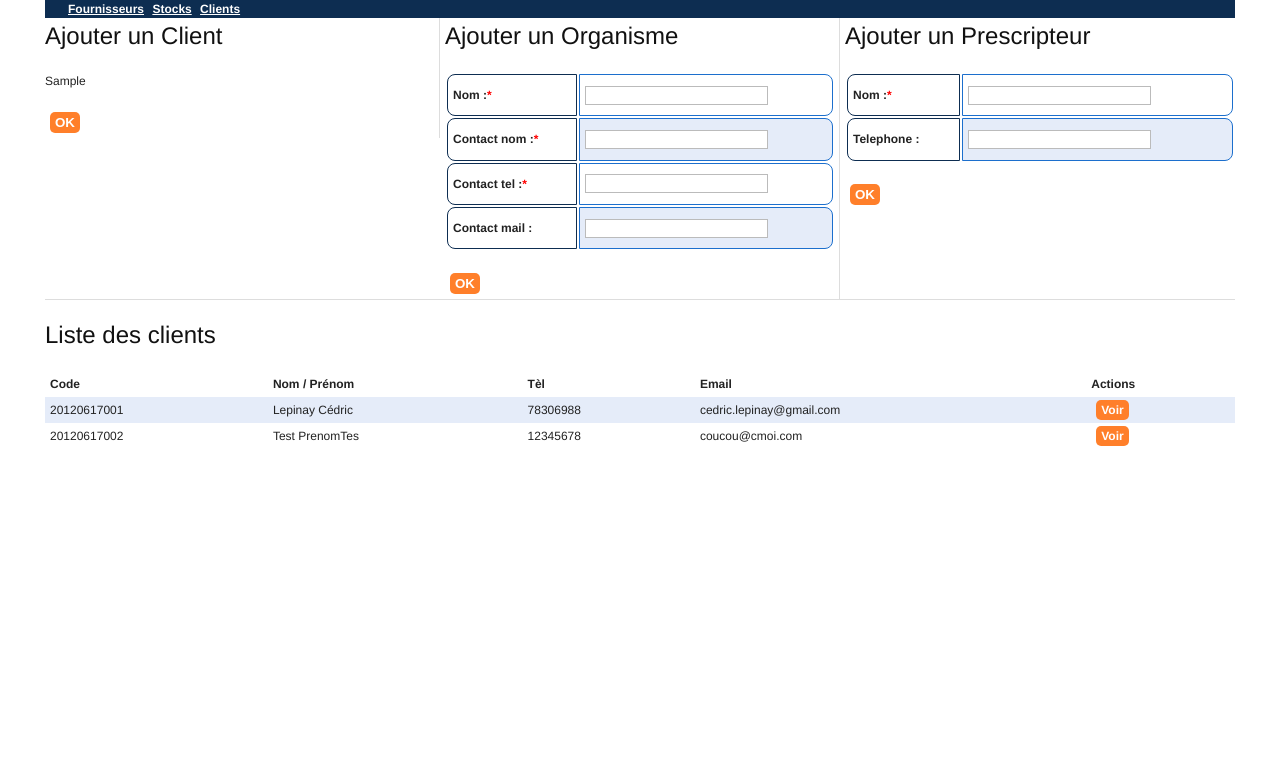
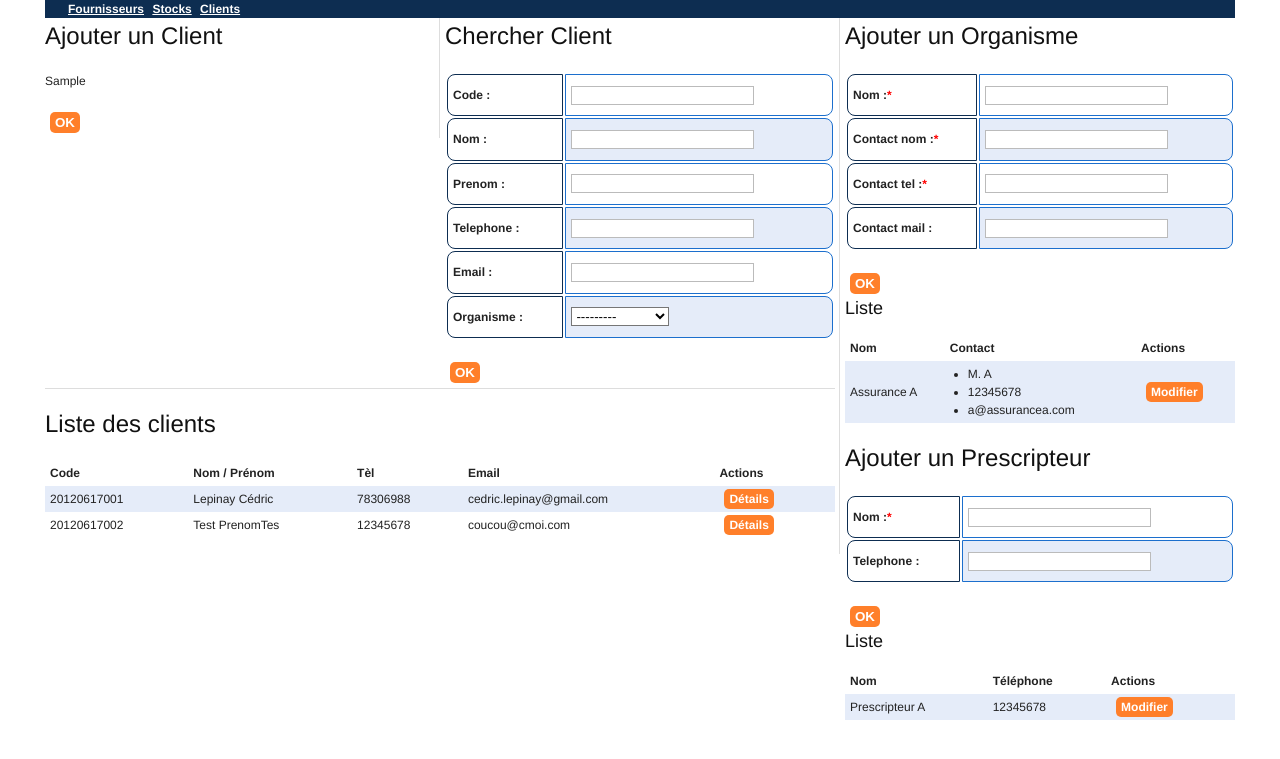
Before and after one commit to Xialis/Antares, a Django app: template Antares/Antares/templates/client/index.html in a window 1280 px wide. Shown: the top 759 px of the page. Run offline with Django 3.2, Linux system fonts and the light colour scheme; data comes from the database, SQL or seed files in the repository; both versions use the stored data as it was after the commit; tables that the repository leaves empty hold one stand-in row (values such as "Sample post"); the template is opened without the code that fills it: values that come from a table or form of the project are taken from there, most other values are stand-ins (such as "Sample title", 1, 10 or a date in 2020); parts of the project's set-up code (start-up, migrations or seed data) failed here and were passed over.

Commit message:
app:client - ajouts des fonctions d'ajout

```diff
--- a/Antares/Antares/templates/client/index.html
+++ b/Antares/Antares/templates/client/index.html
@@ -2,6 +2,7 @@
 
 {% block center %}
 
+<div class="first span-20 border">
 	<div class="first span-10 border">
 		<h2>Ajouter un Client</h2>
 		<form method="POST" action="">{% csrf_token %}
@@ -11,8 +12,34 @@
 			<input type="submit" value="OK" name="ajClient">
 		</form>
 	</div>
+	<div class="span-10 last">
+		<h2>Chercher Client</h2>
+		<form method="POST" action="">{% csrf_token %}
+			<table class="formAsTable">
+			{{ formRechercheClient.as_table }}
+			</table>
+			<input type="submit" value="OK" name="reClient">
+		</form>
+	</div>
+	<hr>
 
-<div class="span-10 border">
+	<h2>Liste des clients</h2>
+	<table class='tableListing'>
+		<tr><th>Code</th><th>Nom / Prénom</th><th>Tèl</th><th>Email</th><th>Actions</th></tr>
+		{% for client in listeClient %}
+		<tr>
+		  <td>{{ client.code}}</td>
+		  <td>{{ client.nom }} {{ client.prenom }}</td>
+		  <td>{{ client.telephone }}</td>
+		  <td>{{ client.email }}</td>
+		  <td><a href="{% url client.views.infoClient client.id %}" class='action'>Détails</a></td>
+		</tr>
+		{% endfor %}
+	</table>
+</div>
+
+<div class="last span-10">
+	<div class="span-10">
 		<h2>Ajouter un Organisme</h2>
 		<form method="POST" action="">{% csrf_token %}
 			<table class="formAsTable">
@@ -20,6 +47,23 @@
 			</table>
 			<input type="submit" value="OK" name="ajOrganisme">
 		</form>
+		<h3>Liste</h3>
+		<table class='tableListing'>
+			<tr><th>Nom</th><th>Contact</th><th>Actions</th></tr>
+			{% for organisme in listeOrganisme %}
+			<tr>
+				<td>{{ organisme.nom }}</td>
+				<td>
+					<ul>
+						<li>{{ organisme.contact_nom }}</li>
+						<li>{{ organisme.contact_tel }}</li>
+						<li>{{ organisme.contact_mail }}</li>
+					</ul>
+				</td>
+				<td><a href="" class="action">Modifier</a></td>
+			</tr>
+			{% endfor %}
+		</table>
 	</div>
 
 	<div class="span-10 last">
@@ -30,22 +74,18 @@
 			</table>
 			<input type="submit" value="OK" name="ajPrescripteur">
 		</form>
-</div>
-
-<hr>
-
-<h2>Liste des clients</h2>
-<table>
-	<tr><th>Code</th><th>Nom / Prénom</th><th>Tèl</th><th>Email</th><th>Actions</th></tr>
-	{% for client in listeClient %}
+		<h3>Liste</h3>
+		<table class='tableListing'>
+			<tr><th>Nom</th><th>Téléphone</th><th>Actions</th></tr>
+			{% for prescripteur in listePrescripteur %}
 			<tr>
-	  <td>{{ client.code}}</td>
-	  <td>{{ client.nom }} {{ client.prenom }}</td>
-	  <td>{{ client.telephone }}</td>
-	  <td>{{ client.email }}</td>
-	  <td><a href="{% url client.views.infoClient client.id %}" class='action'>Voir</a></td>
+				<td>{{ prescripteur.nom }}</td>
+				<td>{{ prescripteur.telephone }}</td>
+				<td><a href="" class="action">Modifier</a></td>
 			</tr>
 			{% endfor %}
 		</table>
+	</div>
+</div>
 
 {% endblock %}
--- a/Antares/client/forms.py
+++ b/Antares/client/forms.py
@@ -28,3 +28,15 @@ class FormAjoutPrescripteur(ModelForm):
 
     class Meta:
         model = Prescripteur
+
+
+class FormRechercheClient(ModelForm):
+
+    class Meta:
+        model = Client
+
+    def __init__(self, *args, **kwargs):
+        super(FormRechercheClient, self).__init__(*args, **kwargs)
+
+        for fieldname in self.base_fields:
+            self.base_fields[fieldname].required = False
--- a/Antares/client/models.py
+++ b/Antares/client/models.py
@@ -19,6 +19,10 @@ class Prescripteur(models.Model):
     def __unicode__(self):
         return self.nom
 
+    class Meta:
+        ordering = ['nom']
+        unique_together = ('nom', 'telephone')
+
 
 class Client(models.Model):
     code = models.CharField(max_length=12)
@@ -30,6 +34,10 @@ class Client(models.Model):
 
     def __unicode__(self):
         return self.nom + " " + self.prenom
+
+    class Meta:
+        unique_together = (('nom', 'prenom', 'telephone'), ('nom', 'prenom', 'email'), )
+        ordering = ['code']
 
 
 class Prescription(models.Model):
```
Also changed, not shown: Antares/client/func.py (+24 -2 lines), Antares/client/views.py (+17 -2 lines), Antares/sqlite.db. Lines whose indentation alone changed are shown as unchanged.
